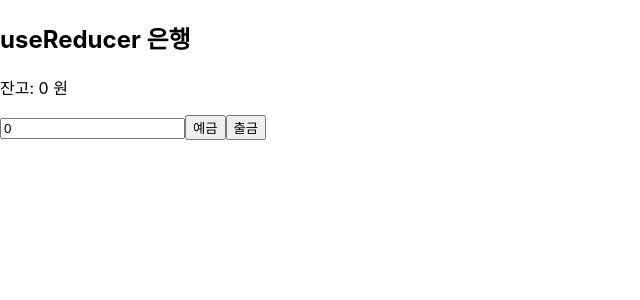
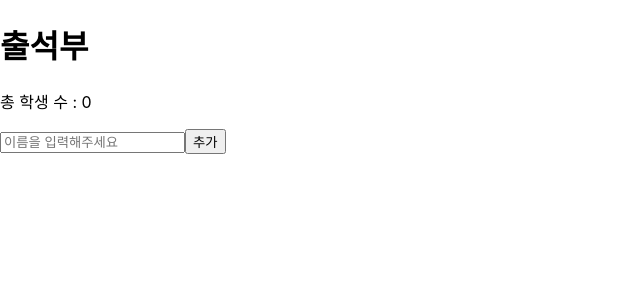
Before and after one commit to parkdayeong/react, a React (Create React App) app: page / in a window 1280 px wide. Shown: the top 300 px of the page, without its empty margins (0-640 px from the left). Built offline with nearby package versions, Linux system fonts and the light colour scheme.

Commit message:
240529 useReducer

```diff
--- a/src/App.js
+++ b/src/App.js
@@ -1,58 +1,89 @@
 import React, { useReducer, useState } from 'react';
-
-// reducer - state를 업데이트하는 역할 (은행)
-// dispatch - state업데이트를 위한 요구
-// action - 요구의 내용
+import Students from './components/Students';
 
 const ACTION_TYPES = {
-  deposit: 'deposit',
-  withdraw: 'withdraw',
+  addStudent: 'add-student',
+  deleteStudent: 'delete-student',
+  markStudent: 'mark-student',
 };
 
 const reducer = (state, action) => {
-  console.log('reducer가 일을합니다.', state, action);
-  // //..
-  // return state + action.payload;
   switch (action.type) {
-    case ACTION_TYPES.deposit:
-      return state + action.payload;
-    case ACTION_TYPES.withdraw:
-      return state - action.payload;
+    case ACTION_TYPES.addStudent:
+      console.log('add');
+      const name = action.payload.name;
+      const newStudent = {
+        id: Date.now(),
+        name,
+        isHere: false,
+      };
+      return {
+        count: state.count + 1,
+        students: [...state.students, newStudent],
+      };
+    case ACTION_TYPES.deleteStudent:
+      console.log('delete');
+      return {
+        count: state.count - 1,
+        students: state.students.filter((student) => student.id !== action.payload.id),
+      };
+    case ACTION_TYPES.markStudent:
+      return {
+        count: state.count,
+        students: state.students.map((student) => {
+          if (student.id === action.payload.id) {
+            return { ...student, isHere: !student.isHere };
+          }
+          return student;
+        }),
+      };
     default:
       return state;
   }
 };
 
-function App() {
-  const [number, setNumber] = useState(0);
-  const [money, dispatch] = useReducer(reducer, 0);
+const initialState = {
+  count: 0,
+  students: [],
+};
+
+const App = () => {
+  const [name, setName] = useState('');
+
+  const [studentInfo, dispatch] = useReducer(reducer, initialState);
 
   return (
     <div>
-      <h2>useReducer 은행</h2>
-      <p>잔고: {money} 원</p>
+      <h1>출석부</h1>
+      <p>총 학생 수 : {studentInfo.count}</p>
       <input
-        type='number'
-        value={number}
-        onChange={(e) => setNumber(parseInt(e.target.value))}
-        step='1000'
+        type='text'
+        placeholder='이름을 입력해주세요'
+        value={name}
+        onChange={(e) => {
+          setName(e.target.value);
+        }}
       />
       <button
         onClick={() => {
-          dispatch({ type: ACTION_TYPES.deposit, payload: number });
+          dispatch({ type: ACTION_TYPES.addStudent, payload: { name } });
         }}
       >
-        예금
+        추가
       </button>
-      <button
-        onClick={() => {
-          dispatch({ type: ACTION_TYPES.withdraw, payload: number });
-        }}
-      >
-        출금
-      </button>
+      {studentInfo.students.map((student) => {
+        return (
+          <Students
+            key={student.id}
+            name={student.name}
+            dispatch={dispatch}
+            id={student.id}
+            isHere={student.isHere}
+          />
+        );
+      })}
     </div>
   );
-}
+};
 
 export default App;
```
